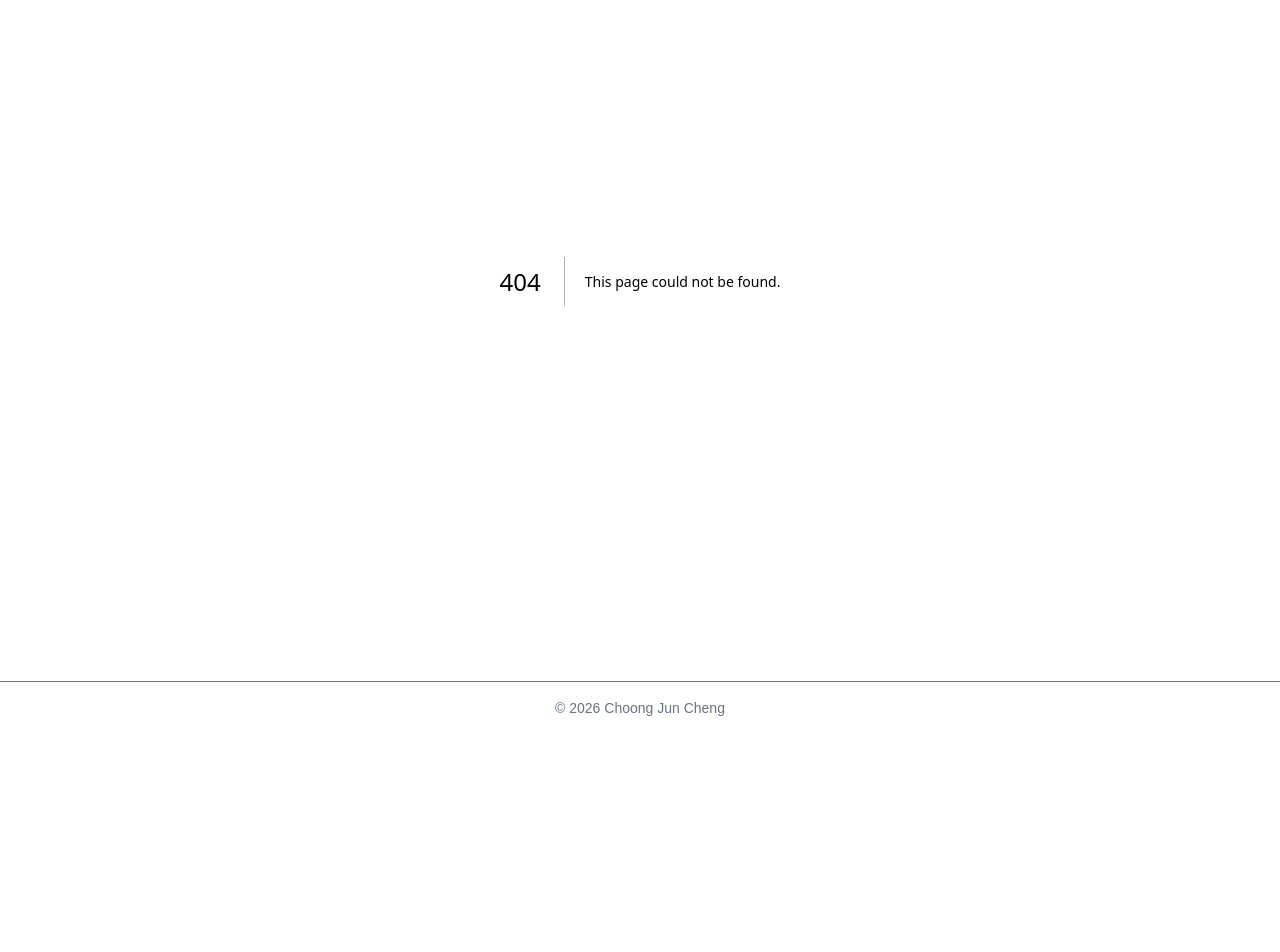
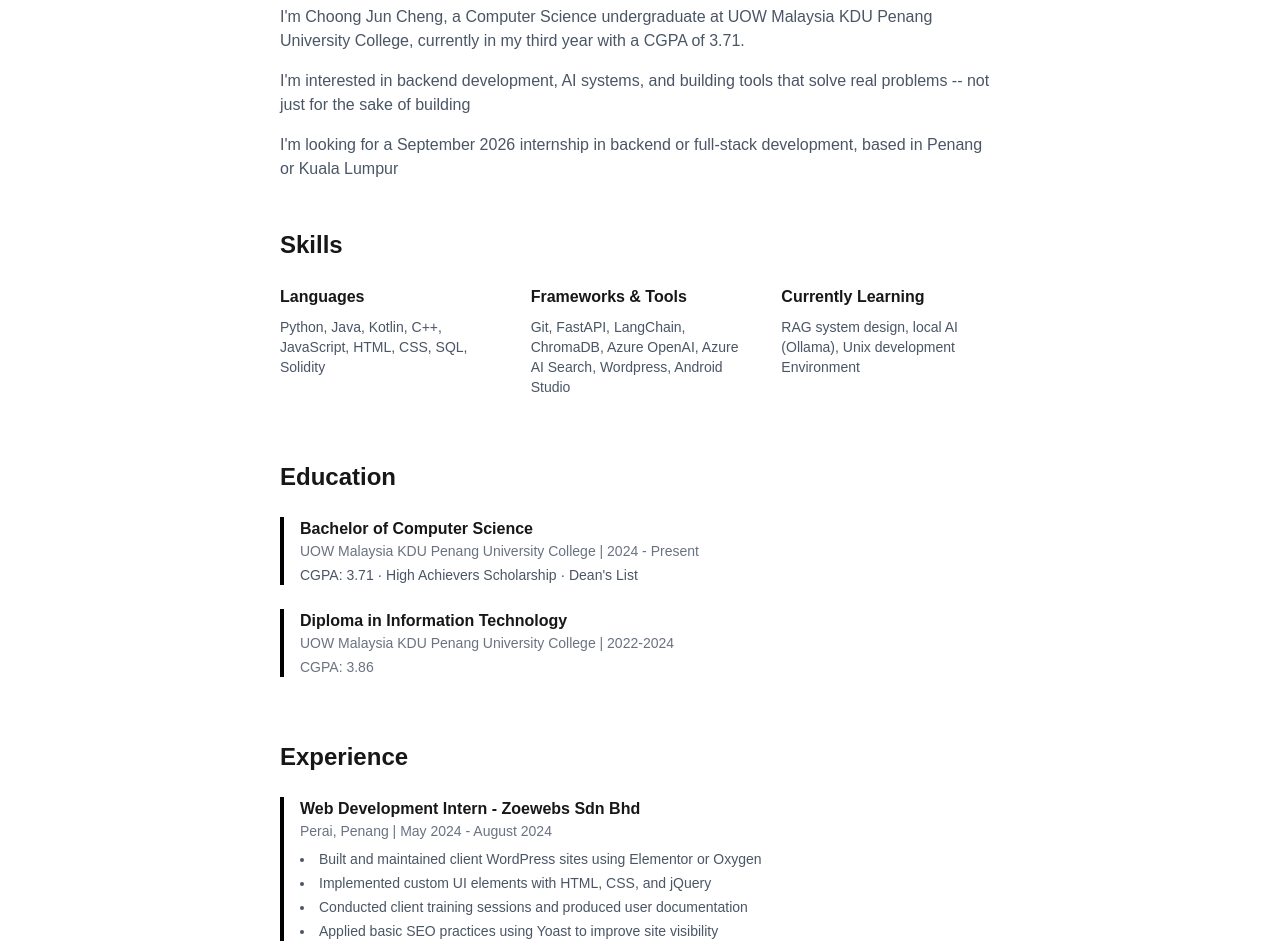
Before and after one commit to Jameschoong7/portfolio-site, a Next.js app: page /about in a window 1280 px wide. Before the commit this address had no page. Shown: the part 180-1132 px from the top of the page. Before the commit the page ends 914 px from the top, so only its background shows below. Built offline with nearby package versions, Linux system fonts and the light colour scheme.

Commit message:
Add About page with skills, education and experience  sections

```diff
--- /dev/null
+++ b/src/app/about/page.js
@@ -0,0 +1,74 @@
+
+export default function About(){
+    return(
+        <main className="max-w-3xl mx-auto px-6 py-16">
+
+            {/* About */}
+            <h1 className="text-3xl font-bold mb-6">About Me</h1>
+            <p className="text-gray-600 mb-4">
+                I'm Choong Jun Cheng, a Computer Science undergraduate at UOW Malaysia KDU Penang University College, currently in my third year with a CGPA of 3.71.
+            </p>
+            <p className="text-gray-600 mb-4">
+                I'm interested in backend development, AI systems, and building tools that solve real problems -- not just for the sake of building
+            </p>
+            <p className="text-gray-600 mb-4">
+                I'm looking for a September 2026 internship in backend or full-stack development, based in Penang or Kuala Lumpur
+            </p>
+
+            {/* Skills */}
+            <h2 className="text-2xl font-bold mb-6 mt-12">Skills</h2>
+            <div className="grid grid-cols-1 md:grid-cols-3 gap-8 mb-16">
+                <div>
+                    <h3 className="font-semibold mb-2">Languages</h3>
+                    <p className="text-gray-600 text-sm">Python, Java, Kotlin, C++, JavaScript, HTML, CSS, SQL, Solidity</p>
+                </div>
+                <div>
+                    <h3 className="font-semibold mb-2">Frameworks & Tools</h3>
+                    <p className="text-gray-600 text-sm">Git, FastAPI, LangChain, ChromaDB, Azure OpenAI, Azure AI Search, Wordpress, Android Studio</p>
+                </div>
+                <div>
+                    <h3 className="font-semibold mb-2">Currently Learning</h3>
+                    <p className="text-gray-600 text-sm">RAG system design, local AI (Ollama), Unix development Environment</p>
+                </div>
+            </div>
+
+            {/*Education*/}
+            <h2 className="text-2xl font-bold mb-6 mt-12">Education</h2>
+            <div className="flex flex-col gap-6 mb-16">
+                <div className="border-l-4 border-black pl-4">
+                    <h3 className="font-semibold">Bachelor of Computer Science</h3>
+                    <p className="text-gray-500 text-sm">UOW Malaysia KDU Penang University College | 2024 - Present
+                    </p>
+                    <p className="text-gray-600 text-sm mt-1">CGPA: 3.71 · High Achievers Scholarship · Dean's List
+                    </p>
+                </div>
+
+                <div className="border-l-4 border-black pl-4">
+                    <h3 className="font-semibold">Diploma in Information Technology</h3>
+                    <p className="text-gray-500 text-sm">UOW Malaysia KDU Penang University College | 2022-2024</p>
+                    <p className="text-gray-500 text-sm mt-1">CGPA: 3.86</p>
+                </div>
+            </div>
+
+            {/*Experience */}
+            <h2 className="text-2xl font-bold mb-6 mt-12">Experience</h2>
+            <div className="flex flex-col gap-6">
+                <div className="border-l-4 border-black pl-4">
+                    <h3 className="font-semibold">Web Development Intern - Zoewebs Sdn Bhd</h3>
+                    <p className="text-gray-500 text-sm">Perai, Penang | May 2024 - August 2024</p>
+                    <ul className="text-gray-600 text-sm mt-2 list-disc list-inside space-y-1">
+                        <li>Built and maintained client WordPress sites using Elementor or Oxygen</li>
+                        <li>Implemented custom UI elements with HTML, CSS, and jQuery</li>
+                        <li>Conducted client training sessions and produced user documentation</li>
+                        <li>Applied basic SEO practices using Yoast to improve site visibility</li>
+                    </ul>
+                </div>
+
+
+            </div>
+        </main>
+
+    )
+
+
+}
```
